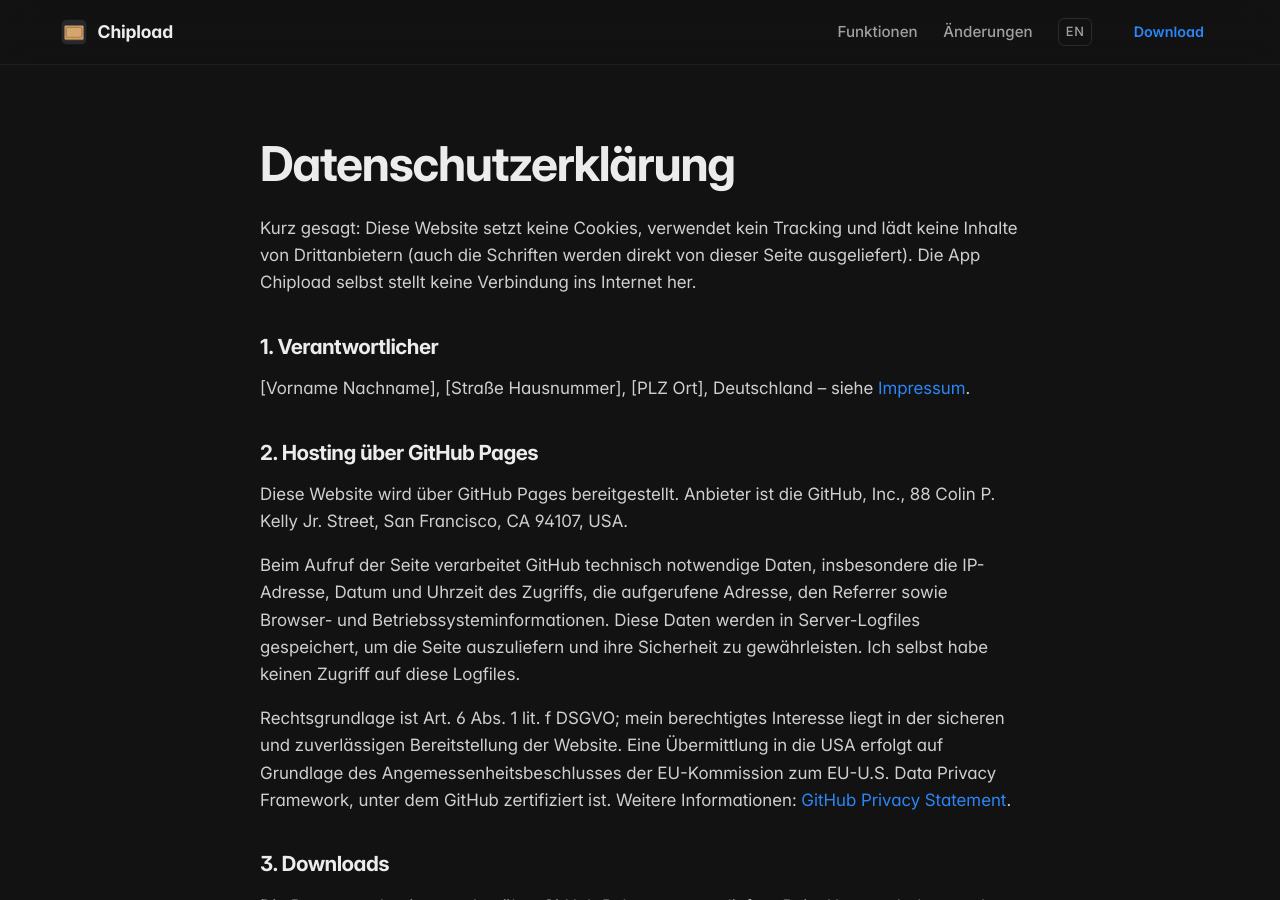
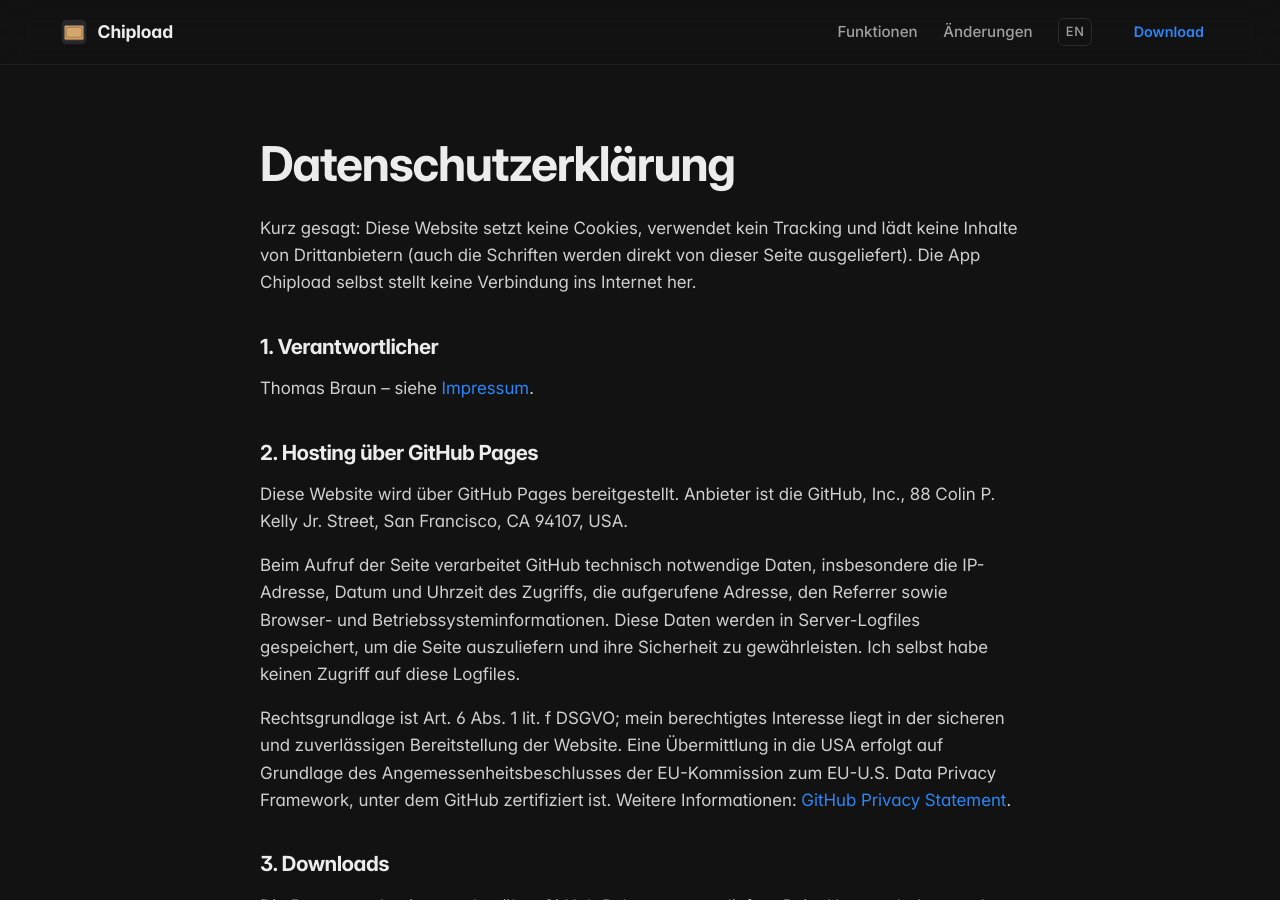
Before and after one commit to larsvegas0815/chipload-web, a Jekyll site: the page built from de/datenschutz/index.md, in a window 1280 px wide and 900 px high. Built offline with Jekyll 4.4.1, drawn with Linux system fonts in a browser that asks for light colours.

Commit message:
Update responsible person in Datenschutz section

```diff
--- a/de/datenschutz/index.md
+++ b/de/datenschutz/index.md
@@ -10,8 +10,7 @@ Kurz gesagt: Diese Website setzt keine Cookies, verwendet kein Tracking und läd
 
 ## 1. Verantwortlicher
 
-<!-- TODO: vor dem Livegang ausfüllen -->
-[Vorname Nachname], [Straße Hausnummer], [PLZ Ort], Deutschland – siehe [Impressum]({{ '/de/impressum/' | relative_url }}).
+Thomas Braun – siehe [Impressum]({{ '/de/impressum/' | relative_url }}).
 
 ## 2. Hosting über GitHub Pages
 
```
